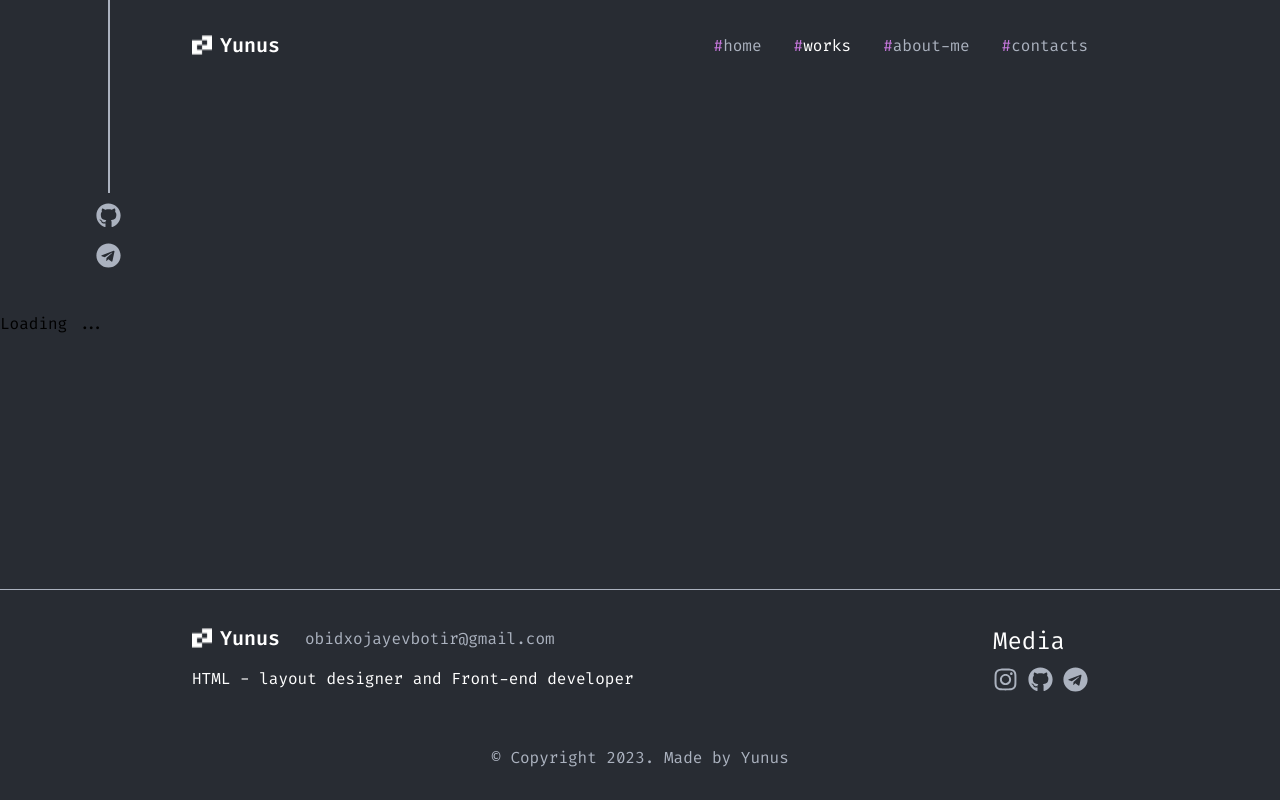
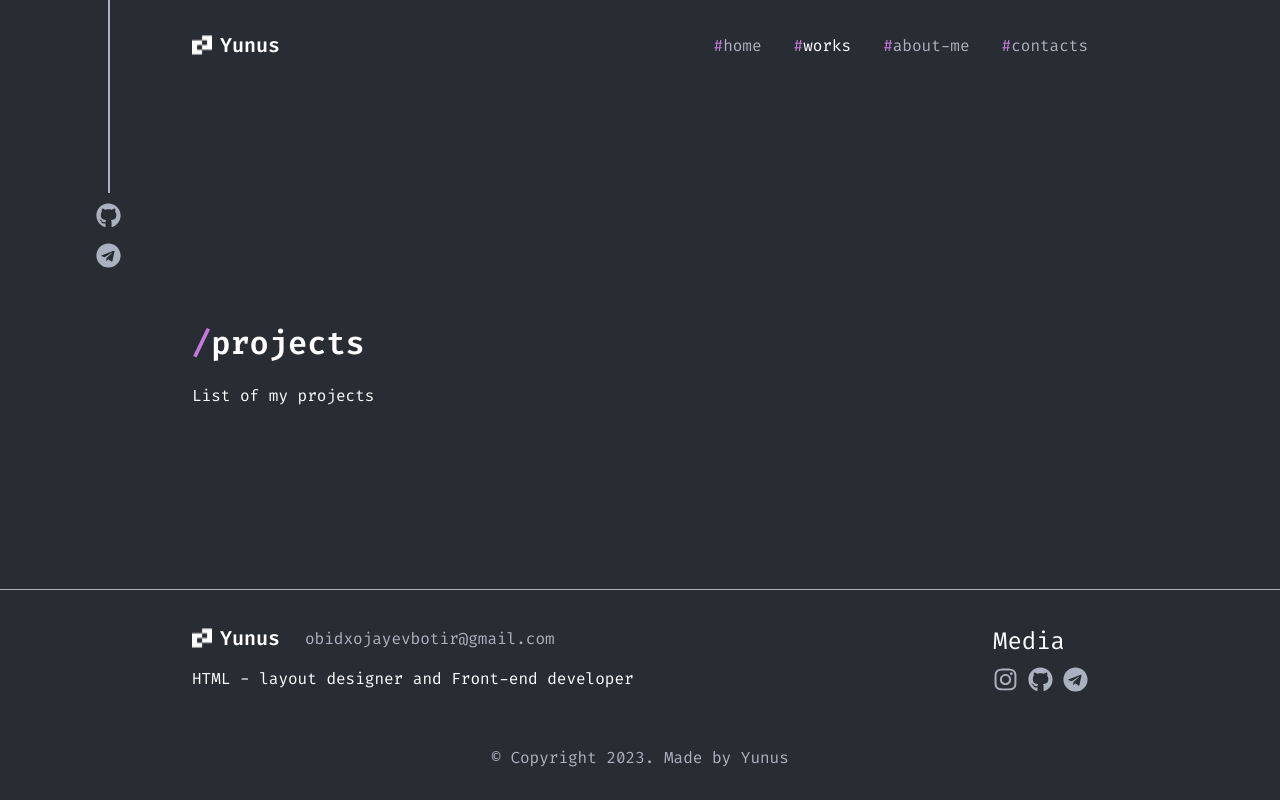
Before and after one commit to theyuunus/Portfolio, a React (Create React App) app: page /works in a window 1280 px wide. Built offline with nearby package versions, Linux system fonts and the light colour scheme.

Commit message:
#fix #add Projects #Projects

```diff
--- a/src/Pages/Projects.jsx
+++ b/src/Pages/Projects.jsx
@@ -1,10 +1,11 @@
 import React from 'react'
 import Helmet from '../components/Helmet/Helmet'
+import Projects from '../components/Projects/Projects'
 
-export default function Projects() {
+export default function projects() {
   return (
     <Helmet title="Works">
-      Loading ...
+      <Projects />
     </Helmet>
   )
 }
--- /dev/null
+++ b/src/components/Projects/Projects.jsx
@@ -0,0 +1,19 @@
+import React from 'react'
+import "./Projects.scss"
+
+export default function Projects() {
+    return (
+        <React.Fragment>
+            <div className="container">
+                <div className="projects">
+                    <h1 className="projects-h1">
+                        <span className="projects-h1-span">/</span>projects
+                    </h1> <br />
+                    <p className="projects-p">
+                        List of my projects
+                    </p>
+                </div>
+            </div>
+        </React.Fragment>
+    )
+}
--- /dev/null
+++ b/src/components/Projects/Projects.scss
@@ -0,0 +1,23 @@
+.projects {
+    margin-top: 80px;
+
+    &-h1 {
+        color: #FFF;
+        font-size: 32px;
+        font-style: normal;
+        font-weight: 600;
+        line-height: normal;
+
+        &-span {
+            color: var(--primary, #C778DD);
+        }
+    }
+
+    &-p {
+        color: #FFF;
+        font-size: 16px;
+        font-style: normal;
+        font-weight: 400;
+        line-height: normal;
+    }
+}
```
